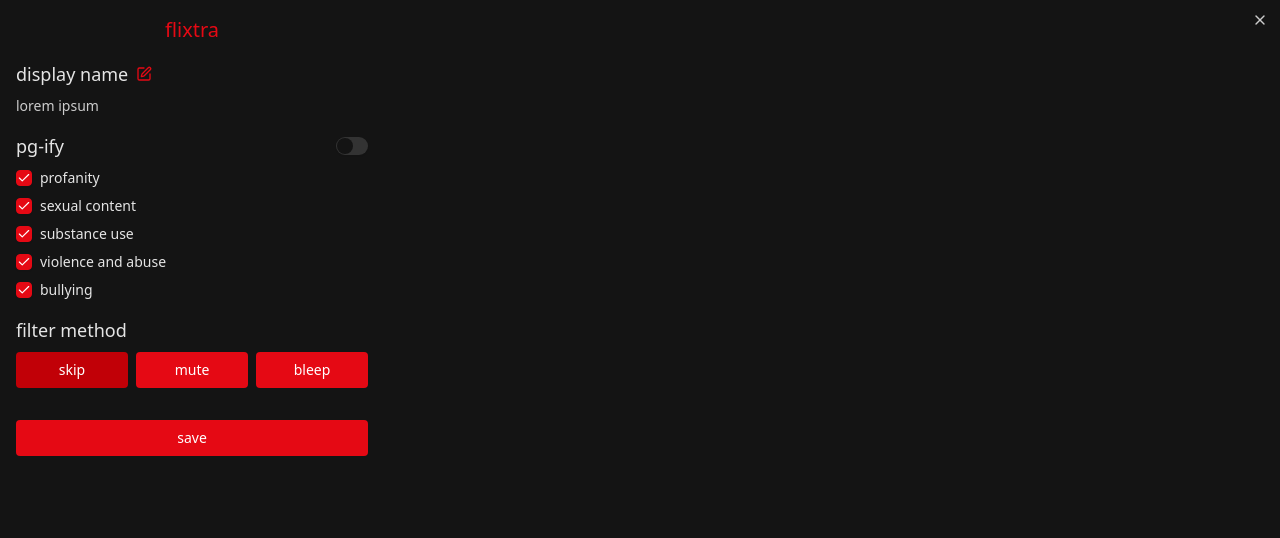
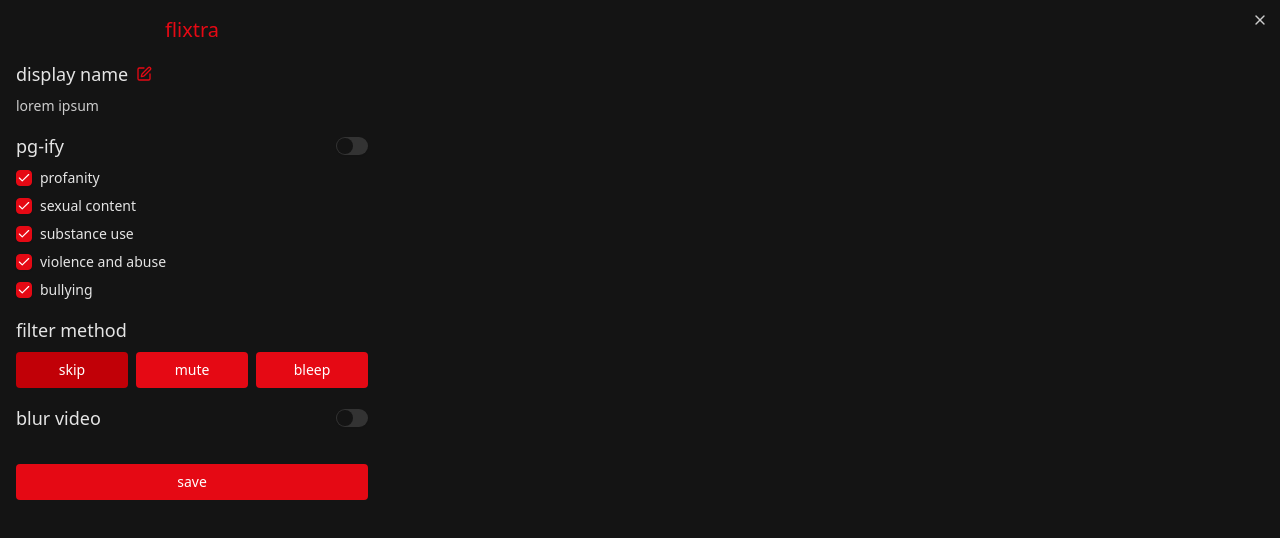
Before and after one commit to hannahkendall04/cs130, a React (Vite) app in the folder frontend/: page / in a window 1280 px wide. Shown: the top 538 px of the page. Built offline with nearby package versions, Linux system fonts and the light colour scheme; no server answers.

Commit message:
init commit; blurs out video for muted sections

```diff
--- a/frontend/public/skipRange.js
+++ b/frontend/public/skipRange.js
@@ -5,6 +5,8 @@
 let bleeping = false;
 let bleepCtx = null;
 let filterContent = false;
+let blurEnabled = false;
+let blurring = false;
 let analyzing = false;
 
 function getVideo() {
@@ -81,7 +83,7 @@
 }
 
 // load time
-chrome.storage.local.get(["skipRanges", "skipRange", "filterMethod", "pgifyActive"], (data) => {
+chrome.storage.local.get(["skipRanges", "skipRange", "filterMethod", "pgifyActive", "blurEnabled"], (data) => {
   if (Array.isArray(data.skipRanges)) {
     skipRanges = data.skipRanges;
   } else if (data.skipRange?.start != null && data.skipRange?.end != null) {
@@ -90,6 +92,7 @@
 
   filterMethod = data.filterMethod;
   filterContent = data.pgifyActive === true;
+  blurEnabled = data.blurEnabled === true;
   if (filterContent && skipRanges.length === 0) {
     analyzing = true;
     showAnalyzingOverlay();
@@ -123,6 +126,10 @@
   if (changes.pgifyActive) {
     filterContent = changes.pgifyActive.newValue;
   }
+
+  if (changes.blurEnabled) {
+    blurEnabled = changes.blurEnabled.newValue === true;
+  }
 });
 
 const observer = new MutationObserver(() => {
@@ -145,6 +152,31 @@
       currentTime < range.end,
   );
 }
+function showBlurOverlay(video) {
+  if (document.getElementById("flixtra-blur-overlay")) return;
+  const overlay = document.createElement("div");
+  overlay.id = "flixtra-blur-overlay";
+  overlay.style.cssText = `
+    position: absolute;
+    top: 0; left: 0;
+    width: 100%; height: 100%;
+    backdrop-filter: blur(20px);
+    -webkit-backdrop-filter: blur(20px);
+    z-index: 9999;
+    pointer-events: none;
+  `;
+  const parent = video.parentElement;
+  if (parent) {
+    parent.style.position = parent.style.position || "relative";
+    parent.appendChild(overlay);
+  }
+}
+
+function hideBlurOverlay() {
+  const overlay = document.getElementById("flixtra-blur-overlay");
+  if (overlay) overlay.remove();
+}
+
 function attachToVideo(video) {
   video.addEventListener("pause", () => pauseBleep());
 
@@ -170,12 +202,24 @@
           startBleep();
           bleeping = true;
         }
+
+        if (blurEnabled && !blurring) {
+          showBlurOverlay(video);
+          blurring = true;
+        }
       } else if ((filterMethod === "mute" || filterMethod === "bleep") && video.muted) {
         video.muted = false;
         if (bleeping) {
           stopBleep();
           bleeping = false;
         }
+        if (blurring) {
+          hideBlurOverlay();
+          blurring = false;
+        }
+      } else if (!activeRange && blurring) {
+        hideBlurOverlay();
+        blurring = false;
       }
     }
   })
--- a/frontend/src/App.tsx
+++ b/frontend/src/App.tsx
@@ -18,6 +18,7 @@
 function App() {
   const [filterMethod, setFilterMethod] = useState<FilterMethod>("skip");
   const [pgify, setPgify] = useState(false);
+  const [blurEnabled, setBlurEnabled] = useState(false);
   const [showComments, setShowComments] = useState(true);
   const [isWatchPage, setIsWatchPage] = useState(false);
   const [preferencesLocked, setPreferencesLocked] = useState(false);
@@ -48,6 +49,7 @@
       [
         "filterMethod",
         "pgifyActive",
+        "blurEnabled",
         "showComments",
         "displayName",
         "enabledFilters",
@@ -62,6 +64,7 @@
         }
 
         if (typeof data.pgifyActive === "boolean") setPgify(data.pgifyActive);
+        if (typeof data.blurEnabled === "boolean") setBlurEnabled(data.blurEnabled);
         if (typeof data.showComments === "boolean")
           setShowComments(data.showComments);
         if (typeof data.displayName === "string")
@@ -134,6 +137,7 @@
       {
         filterMethod,
         pgifyActive: pgify,
+        blurEnabled,
         showComments,
         enabledFilters,
       },
@@ -340,6 +344,17 @@
           </button>
         </div>
       </div>
+      <div className="flex items-center justify-between">
+        <h2>blur video</h2>
+        <Switch
+          aria-label="blur video"
+          className={lockedControlClass}
+          checked={blurEnabled}
+          onCheckedChange={(value) =>
+            handleLockedPreferenceAction(() => setBlurEnabled(value))
+          }
+        />
+      </div>
       {isWatchPage && (
         <div className="flex items-center justify-between">
           <h2>show comments section</h2>
```
Also changed, not shown: 1 other file (tests, documents, lock files or other folders).
